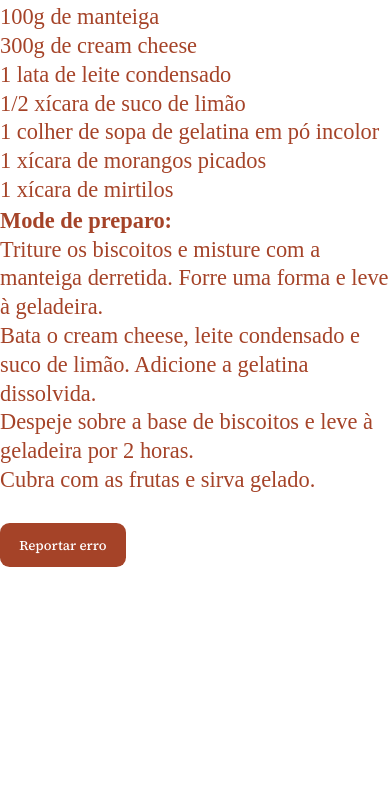
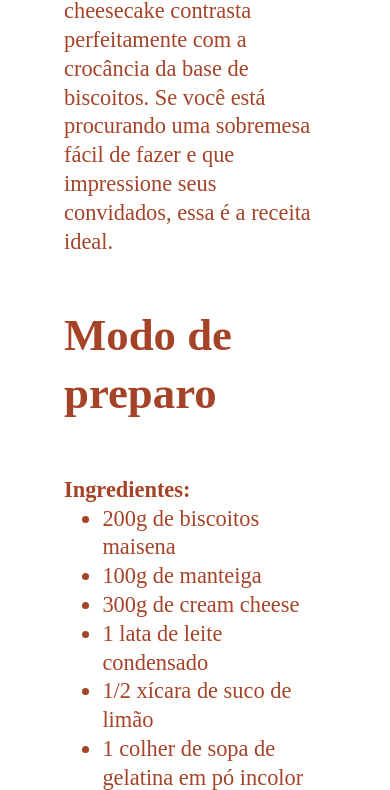
Before and after one commit to leocomandulli/Projeto-03.3, a plain HTML site: page index.html in a window 390 px wide. Shown: the part 732-1522 px from the top of the page. Before the commit the page ends 1299 px from the top, so only its background shows below. Drawn offline with Linux system fonts and the light colour scheme; a web font is replaced by a local one.

Commit message:
mobile mode ok

```diff
--- a/index.html
+++ b/index.html
@@ -31,8 +31,8 @@
 
         <div class="ingredients">
             <h2>Modo de preparo</h2>
+            <strong>Ingredientes:</strong>
             <ul>
-                <strong>Ingredientes:</strong>
                 <li>200g de biscoitos maisena</li>
                 <li>100g de manteiga</li>
                 <li>300g de cream cheese</li>
@@ -43,9 +43,8 @@
                 <li>1 xícara de mirtilos</li>
             </ul>
 
+            <strong>Mode de preparo:</strong>
             <ol>
-                <strong>Mode de preparo:</strong>
-
                 <li>Triture os biscoitos e misture com a manteiga derretida. Forre uma forma e leve à geladeira.</li>
                 <li>Bata o cream cheese, leite condensado e suco de limão. Adicione a gelatina dissolvida.</li>
                 <li>Despeje sobre a base de biscoitos e leve à geladeira por 2 horas.</li>
--- a/style.css
+++ b/style.css
@@ -17,6 +17,25 @@ body {
     color: #A54328;
     font-size: 1.6rem;
 }
+
+main{
+    max-width: 32rem;
+
+    margin-inline: auto;
+
+    padding: 5.6rem 4rem;
+    box-sizing: content-box;
+
+    display: flex;
+    flex-direction: column;
+    gap: 3.2rem;
+}
+
+img {
+    width: 100%;
+    margin-block: 3.2rem;
+}
+
 button {
     font-family: 'Source Serif 4';
     color: white;
@@ -41,3 +60,18 @@ p, li, strong {
     font-size: 1.4rem;
     line-height: 1.8rem;
 }
+strong {
+    padding-bottom: 1.2rem;
+}
+
+h2 {
+    margin-bottom: 3.2rem;
+}
+
+ul, ol {
+    padding-left: 2.4rem;
+}
+
+ul {
+    margin-bottom: 2.4rem;
+}
```
